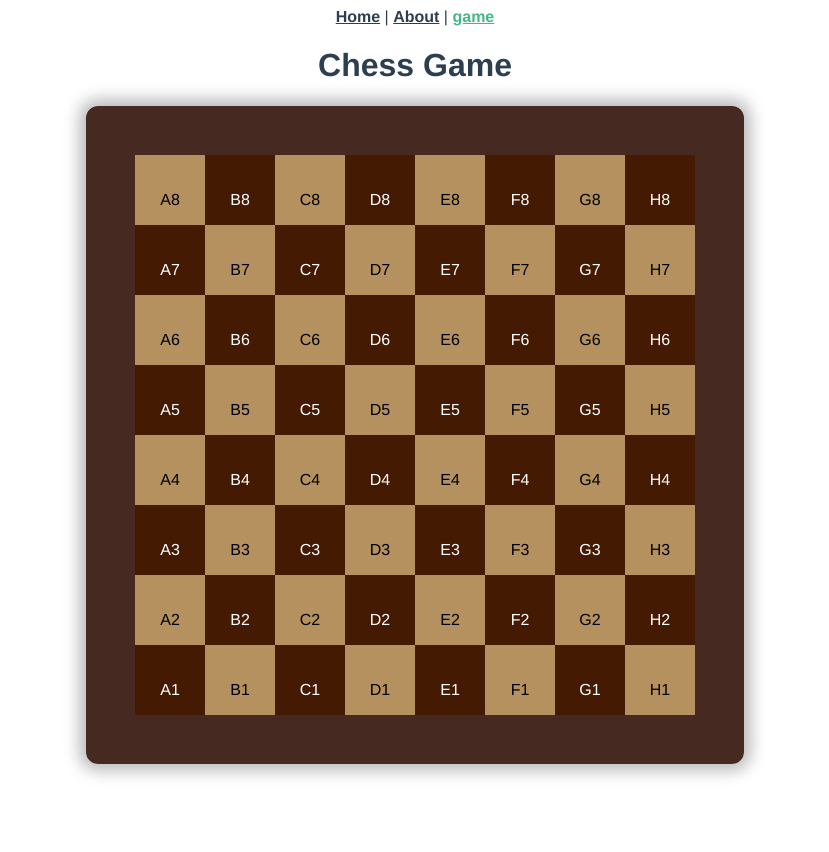
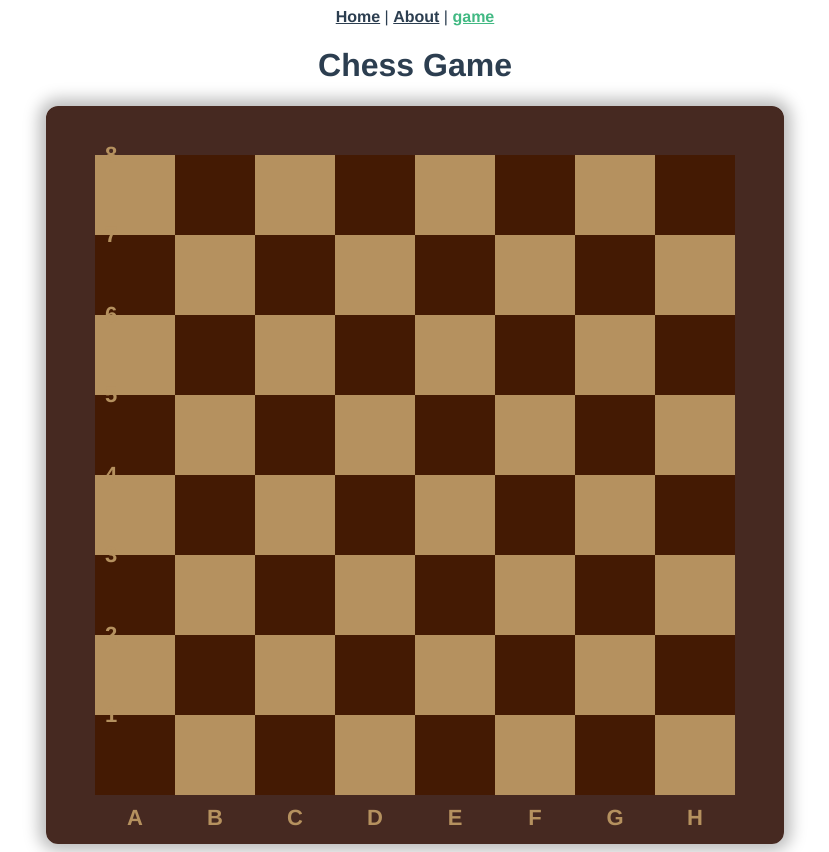
Before and after one commit to coenond/vue-chess, a Vue app: page /game in a window 1280 px wide. Shown: the whole page, without its empty margins (225-1054 px from the left). Before the commit the page ends 800 px from the top, so only its background shows below. Built offline with nearby package versions, Linux system fonts and the light colour scheme.

Commit message:
feature: add annotations on the board for the files and ranks

```diff
--- a/src/assets/style/components/board.scss
+++ b/src/assets/style/components/board.scss
@@ -1,12 +1,14 @@
+@import '@/assets/style/sizes.scss';
+
 .board {
   border: 49px solid #462921;
   border-radius: 12px;
-  width: 560px;
+  width: calc(#{$gridSize} * #{$squareSize});
   margin: 0 auto;
   display: grid;
   grid-gap: 0;
-  grid-template-columns: repeat(8, 70px);
-  grid-template-rows: repeat(8, 70px);
+  grid-template-columns: repeat($gridSize, $squareSize);
+  grid-template-rows: repeat($gridSize, $squareSize);
   grid-auto-flow: row;
 
   -webkit-box-shadow: 0px 0px 16px 7px #bbb;
--- a/src/assets/style/components/square.scss
+++ b/src/assets/style/components/square.scss
@@ -1,6 +1,9 @@
+@import '@/assets/style/sizes.scss';
+
 .square {
-  padding: 20px;
+  // padding: $squarePadding;
   text-align: center;
+  position: relative;
 
   &__black {
     background-color: #441a03;
@@ -11,4 +14,25 @@
     background-color: #b5915f;
     color: #000;
   }
+
+  &__annotation {
+    position: relative;
+    font-size: 22px;
+    font-weight: 600;
+    color: #b5915f;
+
+    &__file {
+      margin: auto;
+      position: absolute;
+      left: 0; right: 0;
+      margin-top: 90px;
+    }
+
+    &__rank {
+      position: absolute;
+      top: 50%;
+      transform: translateY(-50%);
+      margin-left: -30px;
+    }
+  }
 }
--- /dev/null
+++ b/src/assets/style/sizes.scss
@@ -0,0 +1,3 @@
+$gridSize: 8;
+$squareSize: 80px;
+$squarePadding: 5px;
--- a/src/components/representation/Square.vue
+++ b/src/components/representation/Square.vue
@@ -2,7 +2,16 @@
   <div
     class="square"
     :class="colorClass">
-    <p>{{ squareObj.name() }}</p>
+    <div
+      v-if="firstFile"
+      class="square__annotation">
+      <span class="square__annotation__file">{{ fileName }}</span>
+    </div>
+    <div
+      v-if="firstRank"
+      class="square__annotation">
+      <span class="square__annotation__rank">{{ rankName }}</span>
+    </div>
   </div>
 </template>
 
@@ -25,8 +34,19 @@ export default defineComponent({
       return SquareColorHelper.getColorForSquare(this.squareObj);
     },
     colorClass(): string {
-      console.log(`square__${this.color}`);
       return `square__${this.color}`;
+    },
+    fileName(): string {
+      return this.squareObj.getFile().name();
+    },
+    rankName(): string {
+      return this.squareObj.getRank().name();
+    },
+    firstFile(): boolean {
+      return this.rankName === '1';
+    },
+    firstRank(): boolean {
+      return this.fileName === 'A';
     },
   },
 });
```
